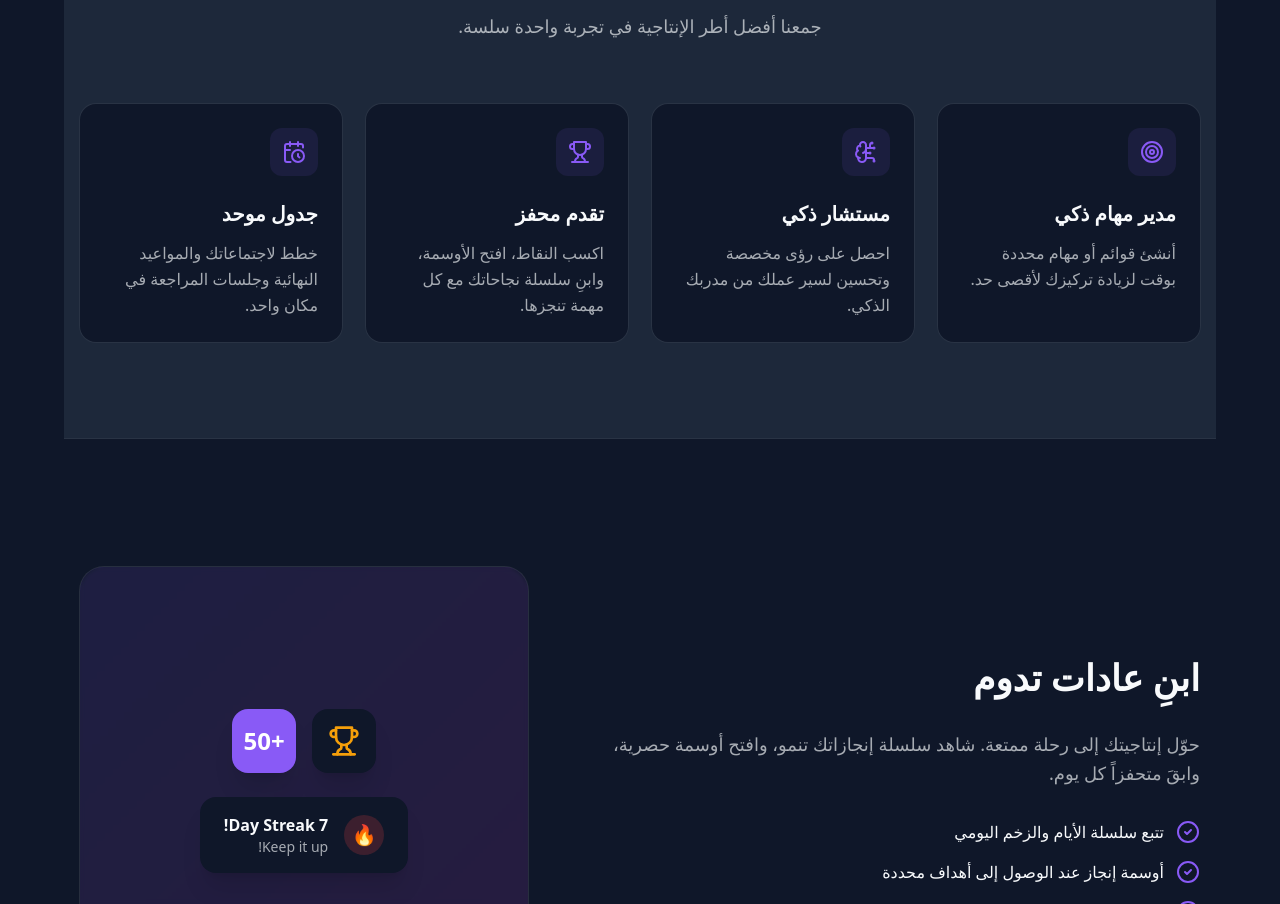
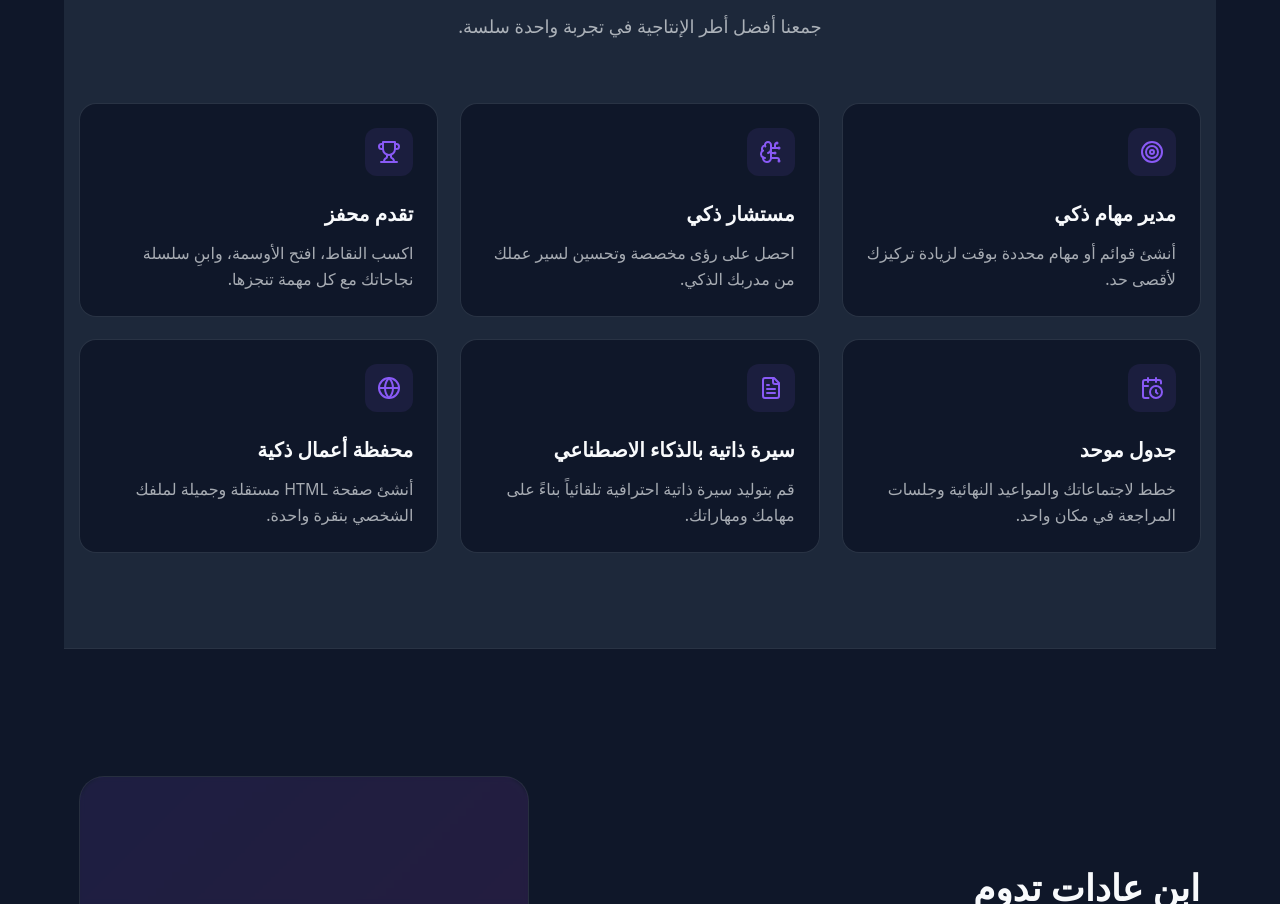
Before and after one commit to alghzwanik9/Rakeeza, a React (Vite) app in the folder rakeeza-app/: page / in a window 1280 px wide. Shown: the part 826-1730 px from the top of the page. Built offline with nearby package versions, Linux system fonts and the light colour scheme; no server answers.

Commit message:
feat: add resume and portfolio generators to landing page features

```diff
--- a/rakeeza-app/src/components/LandingPage.jsx
+++ b/rakeeza-app/src/components/LandingPage.jsx
@@ -1,7 +1,7 @@
 import { motion } from 'framer-motion';
 import { SignInButton } from '@clerk/clerk-react';
 import { useTranslation } from 'react-i18next';
-import { Sparkles, Target, Trophy, CalendarClock, BrainCircuit, ArrowRight, ShieldCheck, CheckCircle2 } from 'lucide-react';
+import { Sparkles, Target, Trophy, CalendarClock, BrainCircuit, ArrowRight, ShieldCheck, CheckCircle2, FileText, Globe } from 'lucide-react';
 
 const LandingPage = () => {
   const { i18n } = useTranslation();
@@ -22,7 +22,9 @@ const LandingPage = () => {
         { icon: <Target className="w-6 h-6 text-accent" />, title: 'Smart Task Manager', desc: 'Create checklists or time-boxed sprints to maximize your focus.' },
         { icon: <BrainCircuit className="w-6 h-6 text-accent" />, title: 'AI Advisor', desc: 'Get personalized insights and workflow optimization from your AI coach.' },
         { icon: <Trophy className="w-6 h-6 text-accent" />, title: 'Gamified Progress', desc: 'Earn points, unlock badges, and build streaks as you complete tasks.' },
-        { icon: <CalendarClock className="w-6 h-6 text-accent" />, title: 'Unified Schedule', desc: 'Plan meetings, deadlines, and review sessions in one place.' }
+        { icon: <CalendarClock className="w-6 h-6 text-accent" />, title: 'Unified Schedule', desc: 'Plan meetings, deadlines, and review sessions in one place.' },
+        { icon: <FileText className="w-6 h-6 text-accent" />, title: 'AI Resume Builder', desc: 'Automatically generate a professional resume based on your tasks and skills.' },
+        { icon: <Globe className="w-6 h-6 text-accent" />, title: 'AI Portfolio Generator', desc: 'Create a beautiful, standalone HTML portfolio page with a single click.' }
       ],
       gamificationTitle: 'Build Habits That Last',
       gamificationText: 'Turn your productivity into a rewarding journey. Watch your streak grow, unlock exclusive badges, and stay motivated every single day.',
@@ -47,7 +49,9 @@ const LandingPage = () => {
         { icon: <Target className="w-6 h-6 text-accent" />, title: 'مدير مهام ذكي', desc: 'أنشئ قوائم أو مهام محددة بوقت لزيادة تركيزك لأقصى حد.' },
         { icon: <BrainCircuit className="w-6 h-6 text-accent" />, title: 'مستشار ذكي', desc: 'احصل على رؤى مخصصة وتحسين لسير عملك من مدربك الذكي.' },
         { icon: <Trophy className="w-6 h-6 text-accent" />, title: 'تقدم محفز', desc: 'اكسب النقاط، افتح الأوسمة، وابنِ سلسلة نجاحاتك مع كل مهمة تنجزها.' },
-        { icon: <CalendarClock className="w-6 h-6 text-accent" />, title: 'جدول موحد', desc: 'خطط لاجتماعاتك والمواعيد النهائية وجلسات المراجعة في مكان واحد.' }
+        { icon: <CalendarClock className="w-6 h-6 text-accent" />, title: 'جدول موحد', desc: 'خطط لاجتماعاتك والمواعيد النهائية وجلسات المراجعة في مكان واحد.' },
+        { icon: <FileText className="w-6 h-6 text-accent" />, title: 'سيرة ذاتية بالذكاء الاصطناعي', desc: 'قم بتوليد سيرة ذاتية احترافية تلقائياً بناءً على مهامك ومهاراتك.' },
+        { icon: <Globe className="w-6 h-6 text-accent" />, title: 'محفظة أعمال ذكية', desc: 'أنشئ صفحة HTML مستقلة وجميلة لملفك الشخصي بنقرة واحدة.' }
       ],
       gamificationTitle: 'ابنِ عادات تدوم',
       gamificationText: 'حوّل إنتاجيتك إلى رحلة ممتعة. شاهد سلسلة إنجازاتك تنمو، وافتح أوسمة حصرية، وابقَ متحفزاً كل يوم.',
@@ -126,7 +130,7 @@ const LandingPage = () => {
             <p className="text-lg text-steel max-w-2xl mx-auto">{t.featuresSubtitle}</p>
           </div>
 
-          <div className="grid grid-cols-1 md:grid-cols-2 lg:grid-cols-4 gap-6">
+          <div className="grid grid-cols-1 sm:grid-cols-2 lg:grid-cols-3 gap-6">
             {t.features.map((feature, idx) => (
               <motion.div
                 key={idx}
```
